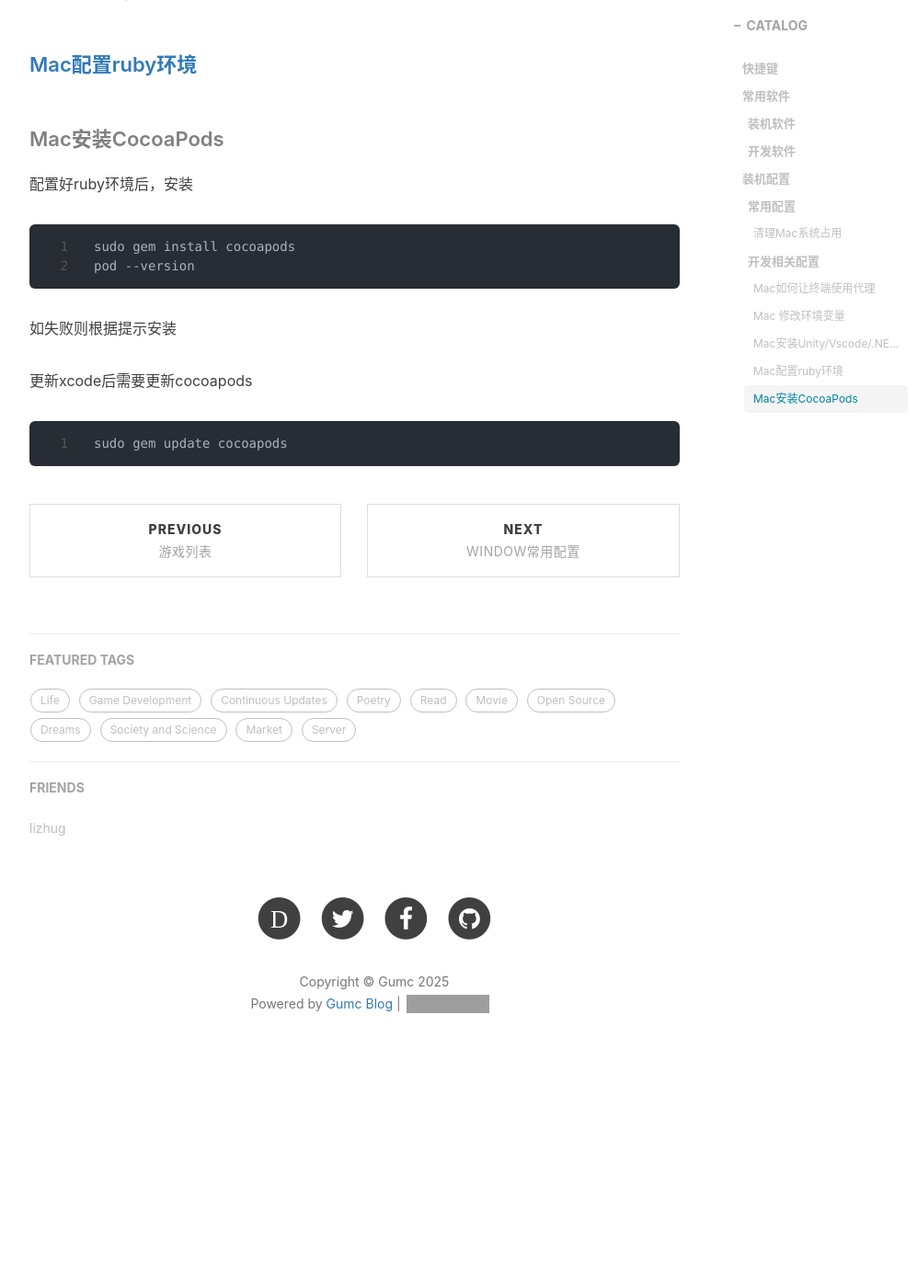
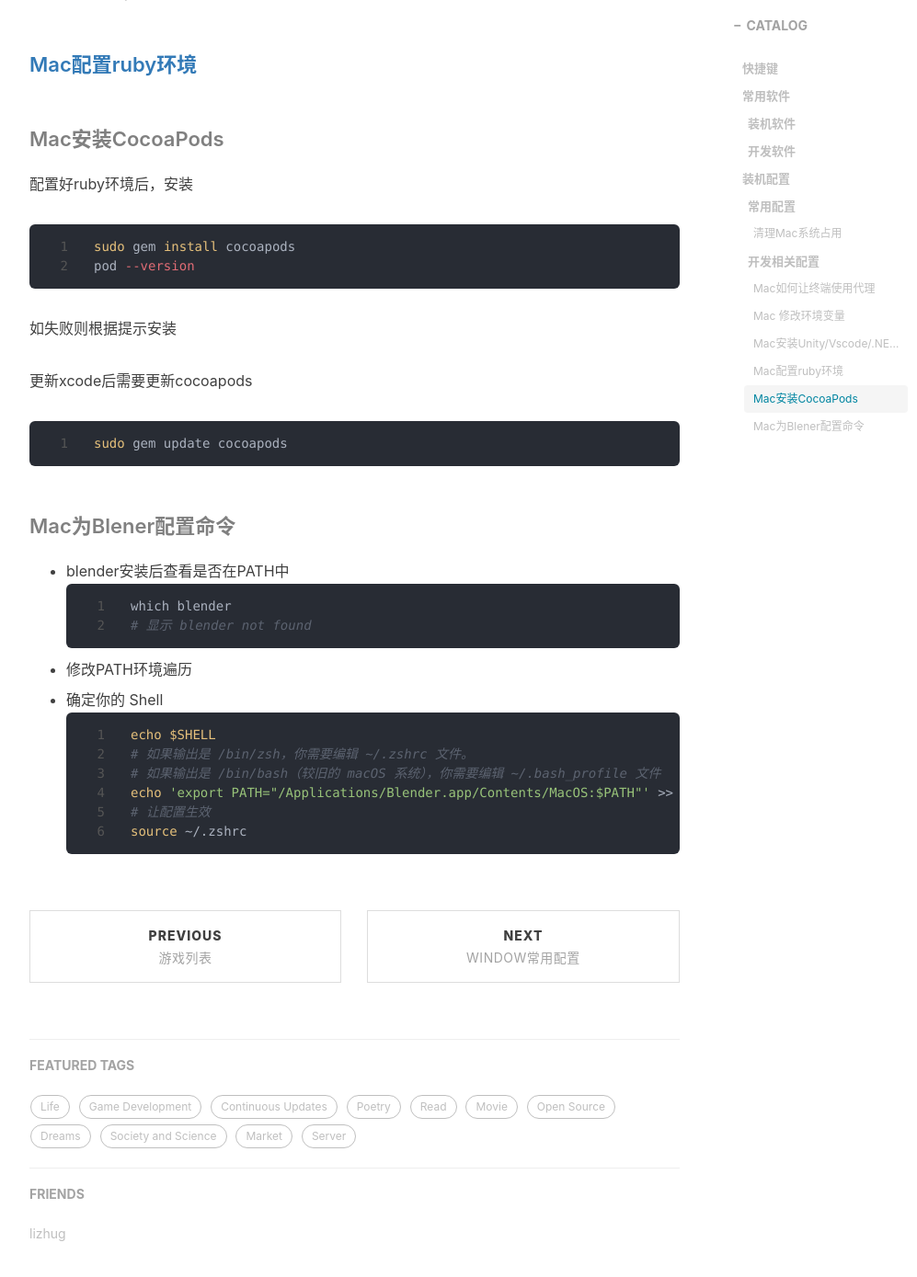
Before and after one commit to gumcstronger/gumcstronger.github.io, a Jekyll site: the page built from _posts/2022/2022-08-24-mac.md, in a window 1280 px wide and 1400 px high, scrolled down 3414 px. Shown: the top 1389 px of the window at 92% size, without its empty margins (233-1230 px from the left). Built offline with Jekyll 4.4.1, drawn with Linux system fonts in a browser that asks for light colours; nearby versions of some CDN libraries; comment, search, counter and statistics services are not loaded; before the commit the page ends 4610 px from its top, so only the background shows below that; some of the changed text lies outside the part shown; grey boxes are pictures that could not be loaded.

Commit message:
Update 2022-08-24-mac.md

````diff
--- a/_posts/2022/2022-08-24-mac.md
+++ b/_posts/2022/2022-08-24-mac.md
@@ -39,13 +39,13 @@ tags:
 
 v2ray：选择“复制终端代理命令"，
 
-```
+```bash
 vim ~/.zshrc
 ```
 
 在文件最后添加以下信息
 
-```
+```bash
 # proxy list
 export http_proxy=http://127.0.0.1:1087;export https_proxy=http://127.0.0.1:1087;export ALL_PROXY=socks5://127.0.0.1:1080
 alias unproxy='unset all_proxy'
@@ -53,7 +53,7 @@ alias unproxy='unset all_proxy'
 
 保存退出，应用文件修改内容
 
-```
+```bash
 source ~/.zshrc
 ```
 
@@ -94,7 +94,7 @@ source ~/.zshrc
     * 获得.NET路径： `which dotnet` ,会返回类似：`/usr/local/share/dotnet/dotnet`
     * 打开配置文件: `vim ~/.zshrc`, 将.NET路径添加到PATH
 
-    ```
+    ```bash
       export PATH=/usr/local/share/dotnet:$PATH
       export DOTNET_ROOT=/usr/local/share/dotnet
     ```
@@ -129,7 +129,7 @@ source ~/.zshrc
 
   配置好ruby环境后，安装
 
-```
+```bash
 sudo gem install cocoapods
 pod --version
 ```
@@ -138,6 +138,26 @@ pod --version
 
 更新xcode后需要更新cocoapods
 
-```
+```bash
 sudo gem update cocoapods
 ```
+
+#### Mac为Blener配置命令
+
+* blender安装后查看是否在PATH中
+```bash
+which blender
+# 显示 blender not found
+```
+
+* 修改PATH环境遍历
+
+- 确定你的 Shell
+```bash
+echo $SHELL
+# 如果输出是 /bin/zsh，你需要编辑 ~/.zshrc 文件。
+# 如果输出是 /bin/bash（较旧的 macOS 系统），你需要编辑 ~/.bash_profile 文件
+echo 'export PATH="/Applications/Blender.app/Contents/MacOS:$PATH"' >> ~/.zshrc
+# 让配置生效
+source ~/.zshrc
+```
````
